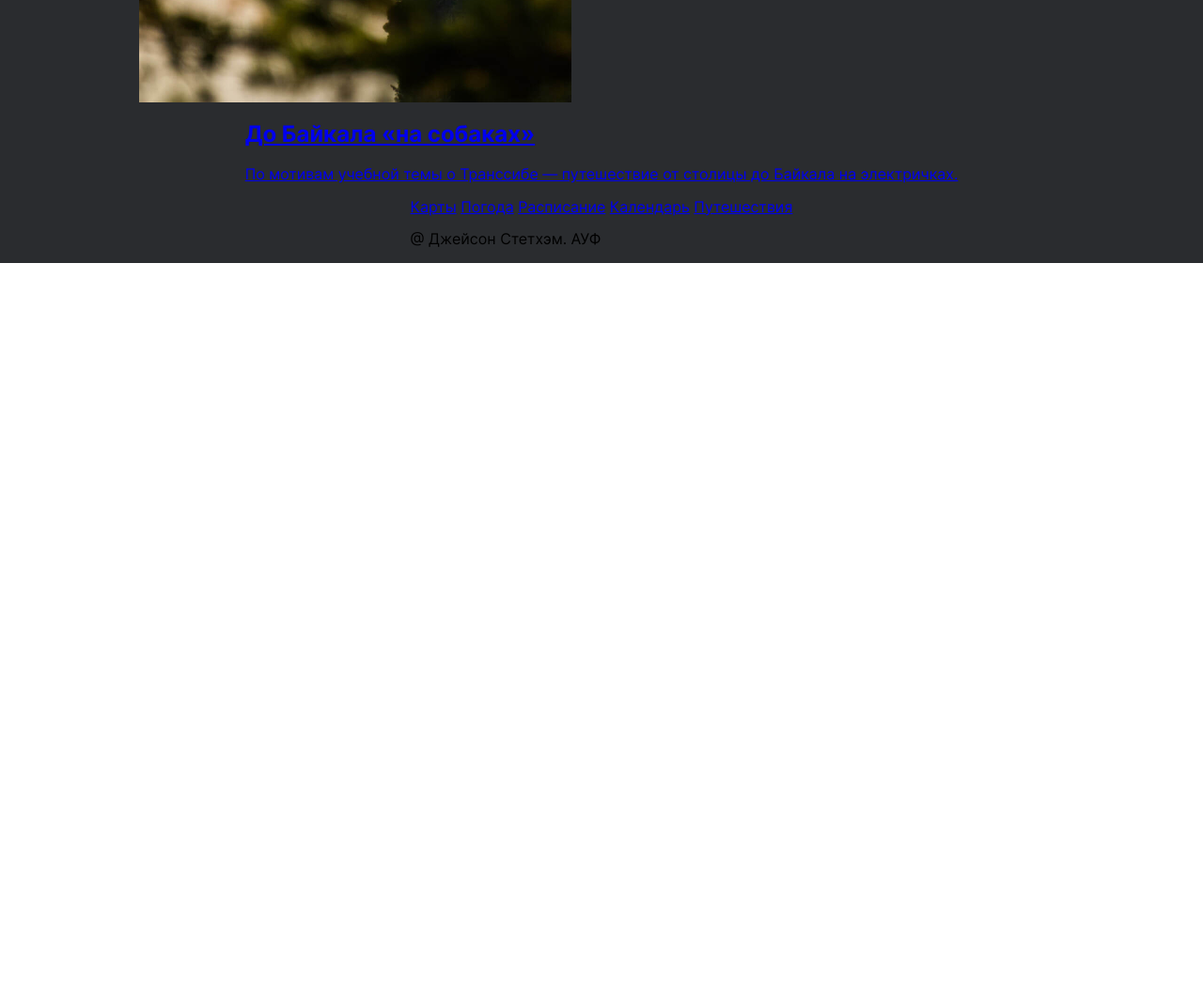
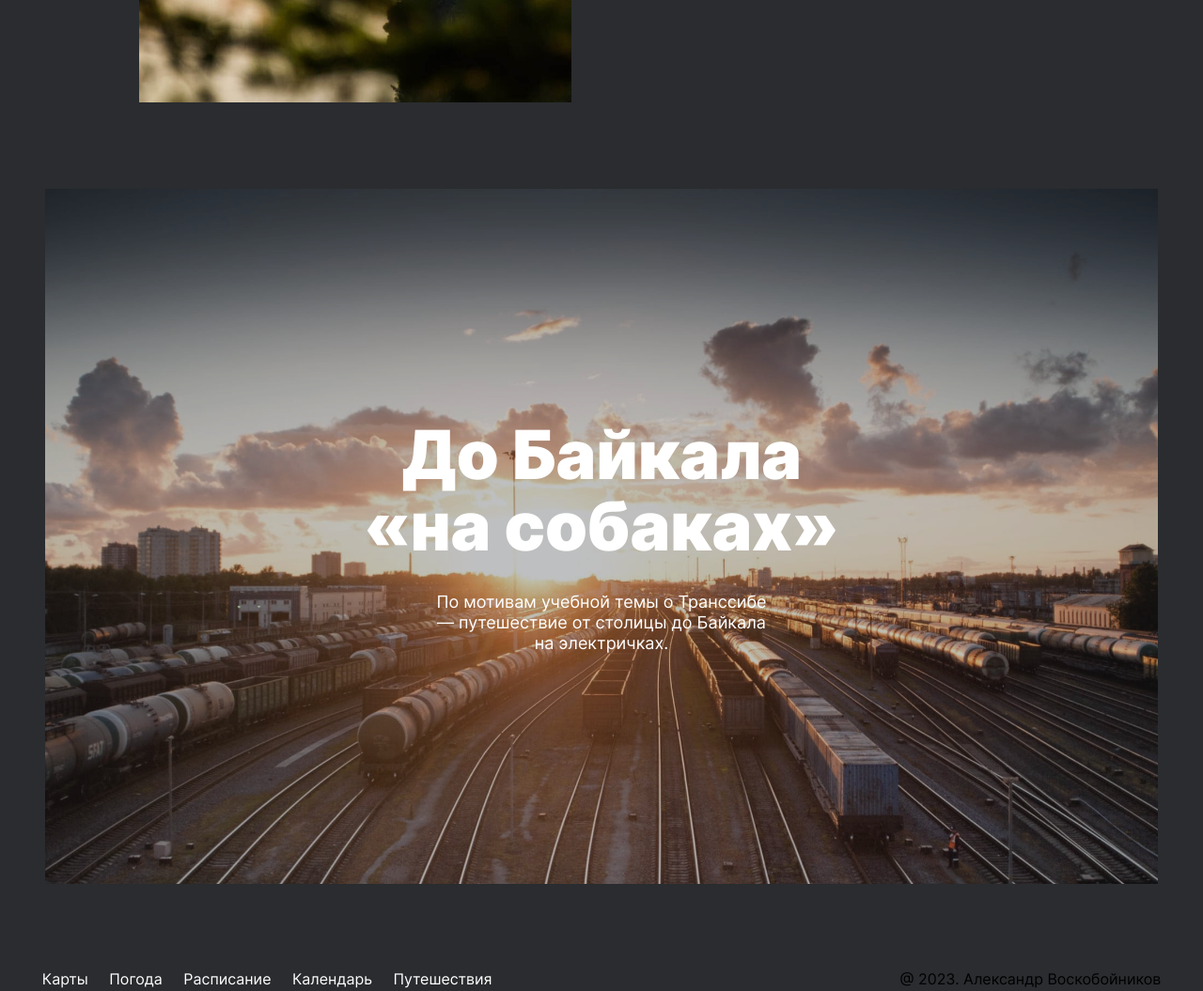
Before and after one commit to wwoskie/russian-travel, a plain HTML site: page index.html in a window 1280 px wide. Shown: the part 5832-6887 px from the top of the page at 94% size. Before the commit the page ends 6112 px from the top, so only its background shows below. Drawn offline with Linux system fonts and the light colour scheme.

Commit message:
1280 ready

```diff
--- a/index.html
+++ b/index.html
@@ -141,7 +141,7 @@
                         <h2 class="cover__title">До Байкала «на собаках»</h2>
                         <p class="cover__subtitile">По мотивам учебной темы о Транссибе — путешествие от столицы до Байкала на электричках.</p>
                         <div class="cover__overlay"></div>
-                        <div class="cover__background"></div> <!--check later not sure-->
+                        <!-- <img class="cover__background" src="./images/cover-trains.jpg"> -->
                     </a>
 
                 </section>
@@ -154,7 +154,7 @@
                     <a class="footer__link" href="https://calendar.yandex.ru">Календарь</a>
                     <a class="footer__link" href="https://travel.yandex.ru">Путешествия</a>
                 </nav>
-                <p class="footer__copyright">&#64; Джейсон Стетхэм. АУФ</p>
+                <p class="footer__copyright">&#64; 2023. Александр Воскобойников</p>
 
             </footer>
         </div>
--- a/pages/index.css
+++ b/pages/index.css
@@ -277,6 +277,11 @@ margin-left: 18px;
     margin-top: 12px;
 }
 
+.place__link:hover {
+    opacity: 0.8;
+    transition: opacity linear 0.5s;
+}
+
 .place__text-container {
 
 }
@@ -295,3 +300,110 @@ margin-left: 18px;
 .place__text:first-of-type {
     margin: 0;
 }
+
+
+/*section cover*/
+
+.cover {
+    position: relative;
+    margin-top: 92px;
+
+    display: flex;
+    flex-direction: column;
+    align-items: center;
+    justify-content: center;
+
+    background-image: url('../images/cover-trains.jpg');
+    min-height: 740px;
+    width: 100%;
+    height: 100%;
+    background-size: cover;
+    background-repeat: no-repeat;
+    background-position: center;
+}
+
+.cover__container-link {
+    display: flex;
+    flex-direction: column;
+    align-items: center;
+    text-decoration: none;
+    color: #FFFFFF;
+
+}
+
+.cover__title {
+    font-style: normal;
+    font-weight: 900;
+    font-size: 72px;
+    line-height: 76px;
+    text-align: center;
+
+
+
+    max-width: 560px;
+    margin: 0;
+    padding: 0;
+    z-index: 1;
+}
+
+.cover__subtitile {
+    font-style: normal;
+    font-weight: 400;
+    font-size: 18px;
+    line-height: 22px;
+    text-align: center;
+    max-width: 360px;
+
+    margin: 32px 0 0 0;
+    padding: 0;
+    z-index: 1;
+}
+
+.cover__overlay {
+    position: absolute;
+    top: 0;
+    right: 0;
+    background: #2A2C2F;
+    opacity: 0.3;
+    width: 100%;
+    height: 100%;
+}
+
+.cover:hover .cover__overlay {
+    opacity: 0.8;
+    transition: opacity linear 0.5s;
+}
+
+
+/*footer*/
+
+.footer {
+    display: flex;
+    flex-direction: row;
+    width: 93%;
+    justify-content: space-between;
+
+    margin: 92px 0 24px 0;
+}
+
+.footer__link {
+    text-decoration: none;
+    color: #FFFFFF;
+    margin-left: 18px;
+}
+
+.footer__link {
+    text-decoration: none;
+    color: #FFFFFF;
+    margin-left: 18px;
+}
+
+.footer__link:first-of-type {
+    margin: 0;
+}
+
+.footer__copyright {
+    margin: 0;
+    padding: 0;
+    justify-self: end;
+}
```
